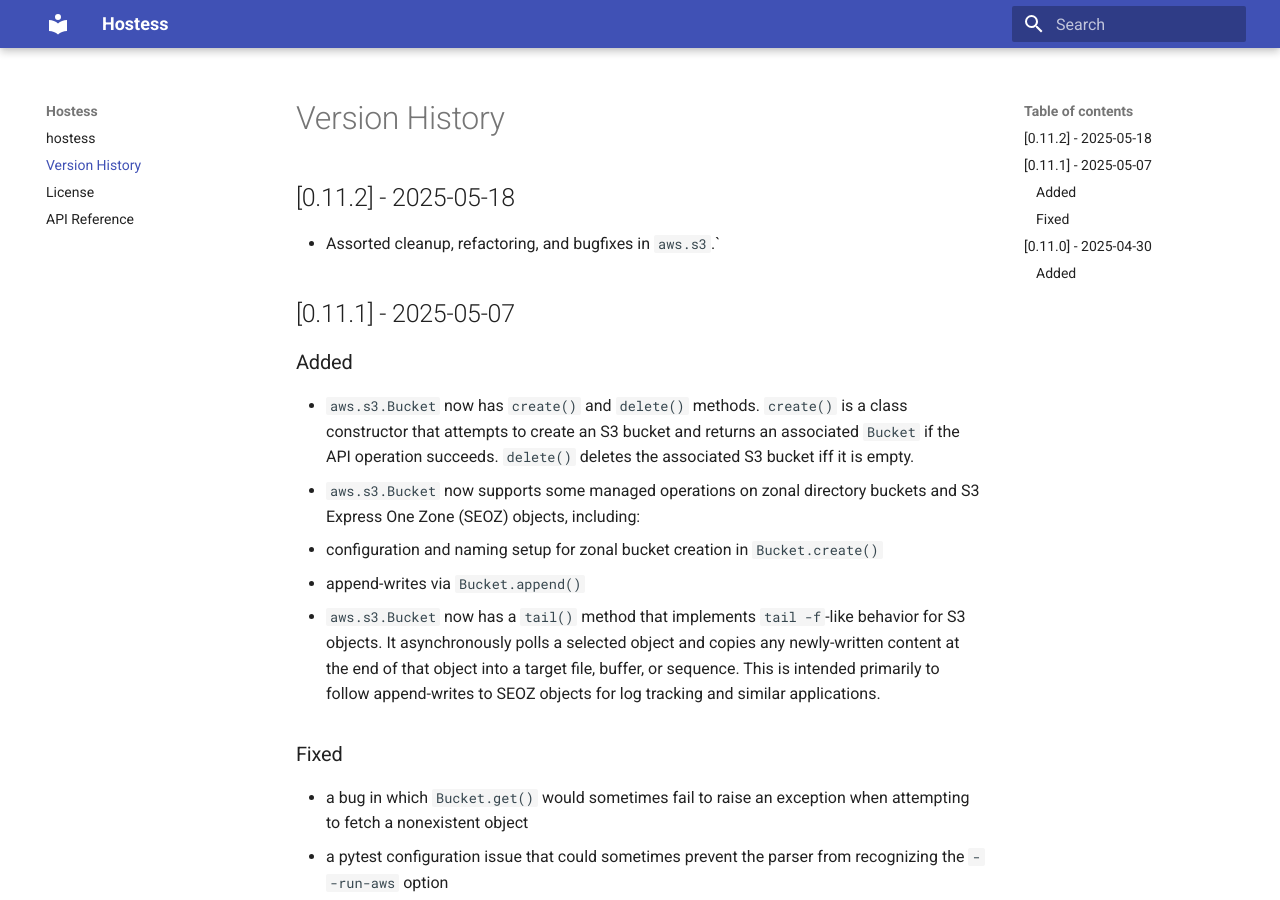
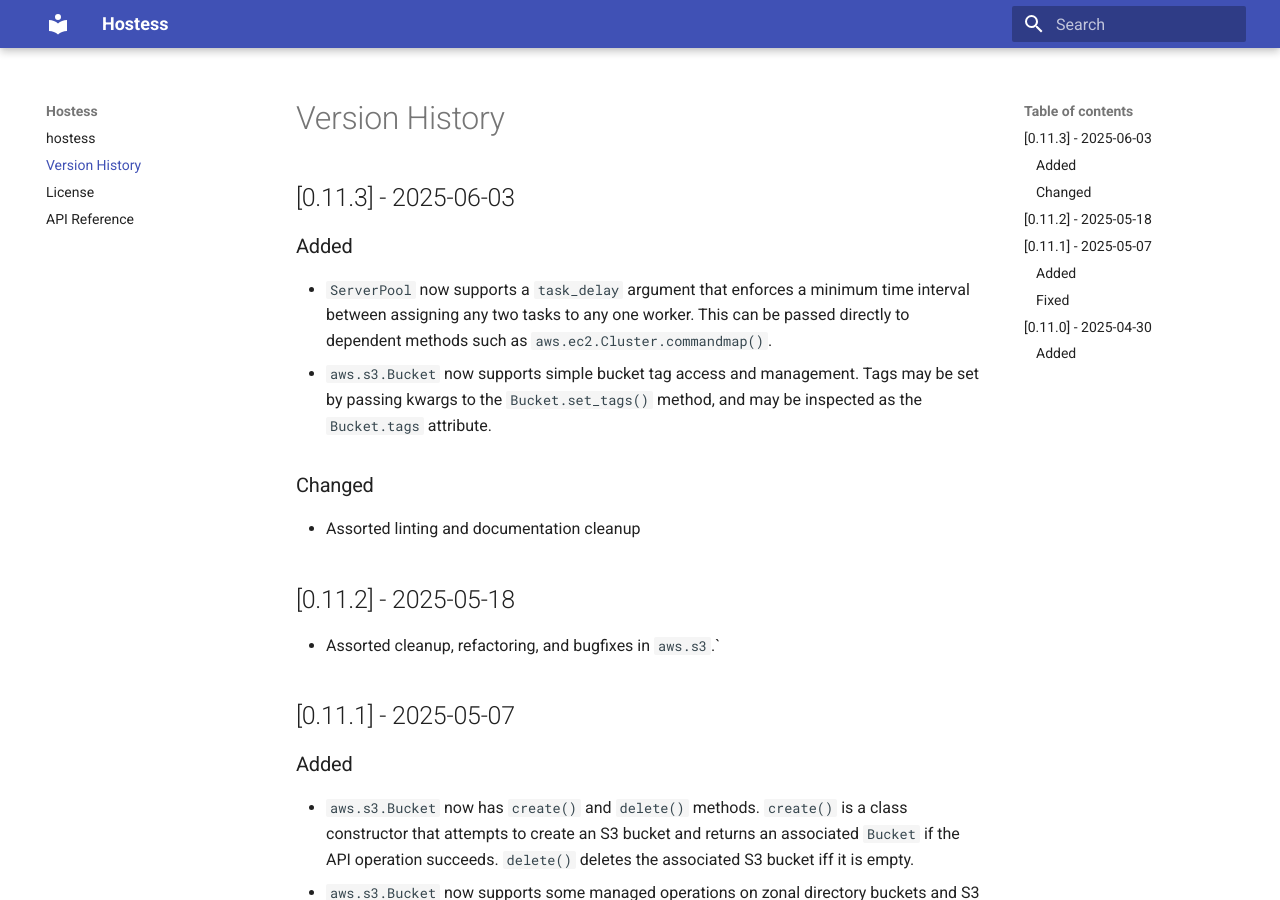
Before and after one commit to MillionConcepts/hostess, an MkDocs documentation site: the page built from docs/version_history.md, in a window 1280 px wide and 900 px high. Built offline with MkDocs 1.6.1 and Material for MkDocs 9.7.7, drawn with Linux system fonts in a browser that asks for light colours.

Commit message:
update changelog, bump version#

```diff
--- a/docs/version_history.md
+++ b/docs/version_history.md
@@ -1,4 +1,20 @@
 # Version History
+
+## [0.11.3] - 2025-06-03
+
+### Added
+
+- `ServerPool` now supports a `task_delay` argument that enforces
+a minimum time interval between assigning any two tasks to any
+one worker. This can be passed directly to dependent methods such as
+`aws.ec2.Cluster.commandmap()`.
+- `aws.s3.Bucket` now supports simple bucket tag access and management.
+Tags may be set by passing kwargs to the `Bucket.set_tags()` method,
+and may be inspected as the `Bucket.tags` attribute.
+
+### Changed
+
+- Assorted linting and documentation cleanup
 
 ## [0.11.2] - 2025-05-18
 
--- a/hostess/__init__.py
+++ b/hostess/__init__.py
@@ -1 +1 @@
-__version__ = "0.11.2"
+__version__ = "0.11.3"
--- a/pyproject.toml
+++ b/pyproject.toml
@@ -4,7 +4,7 @@
 
 [project]
 name          = "hostess"
-version       = "0.11.2"
+version       = "0.11.3"
 description   = "intuitive admin library"
 readme        = "README.md"
 license       = "BSD-3-Clause"
```
